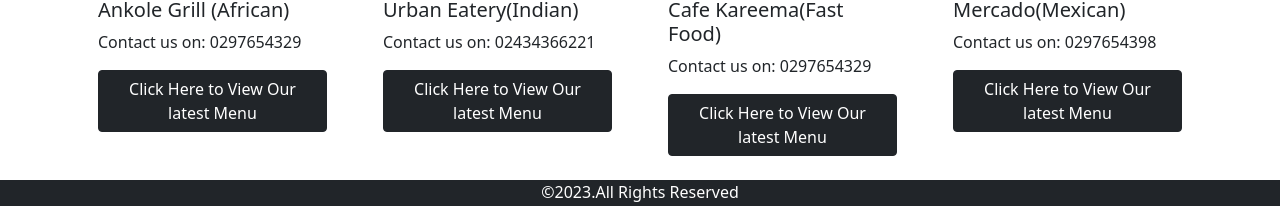
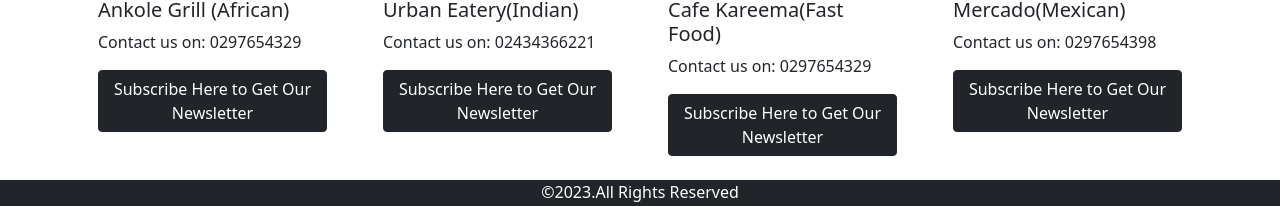
Before and after one commit to Wandati/Food-Court-Web-Application, a React (Create React App) app: page /Restaurants in a window 1280 px wide. Shown: the part 339-545 px from the top of the page. Built offline with nearby package versions, Linux system fonts and the light colour scheme; data requests are answered from the project's data file.

Commit message:
text edit

```diff
--- a/src/components/Restaurants.js
+++ b/src/components/Restaurants.js
@@ -22,7 +22,7 @@ export default function Restaurants() {
           <h5 className="card-title">{rest.name}</h5>
           <p className="card-text">Contact us on: {rest.contact} </p>
           <button className="btn btn-dark">
-            Click Here to View Our latest Menu
+            Subscribe Here to Get Our Newsletter
           </button>
         </div>
       </div>
```
